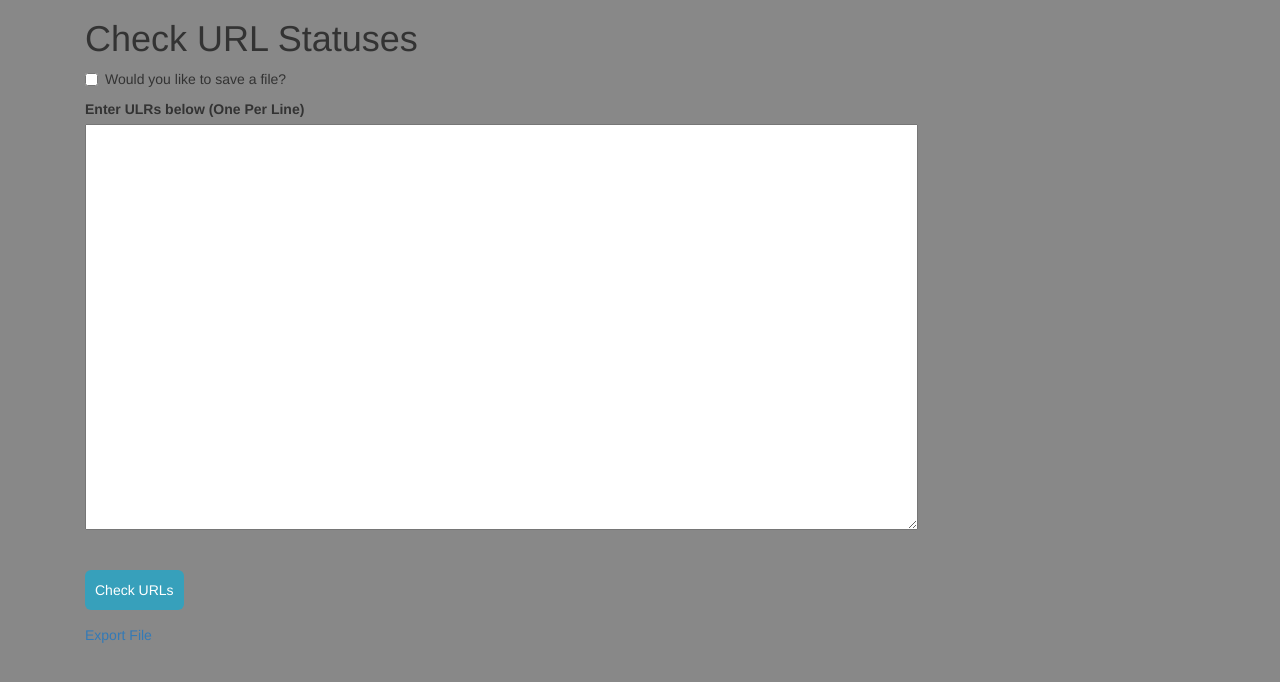
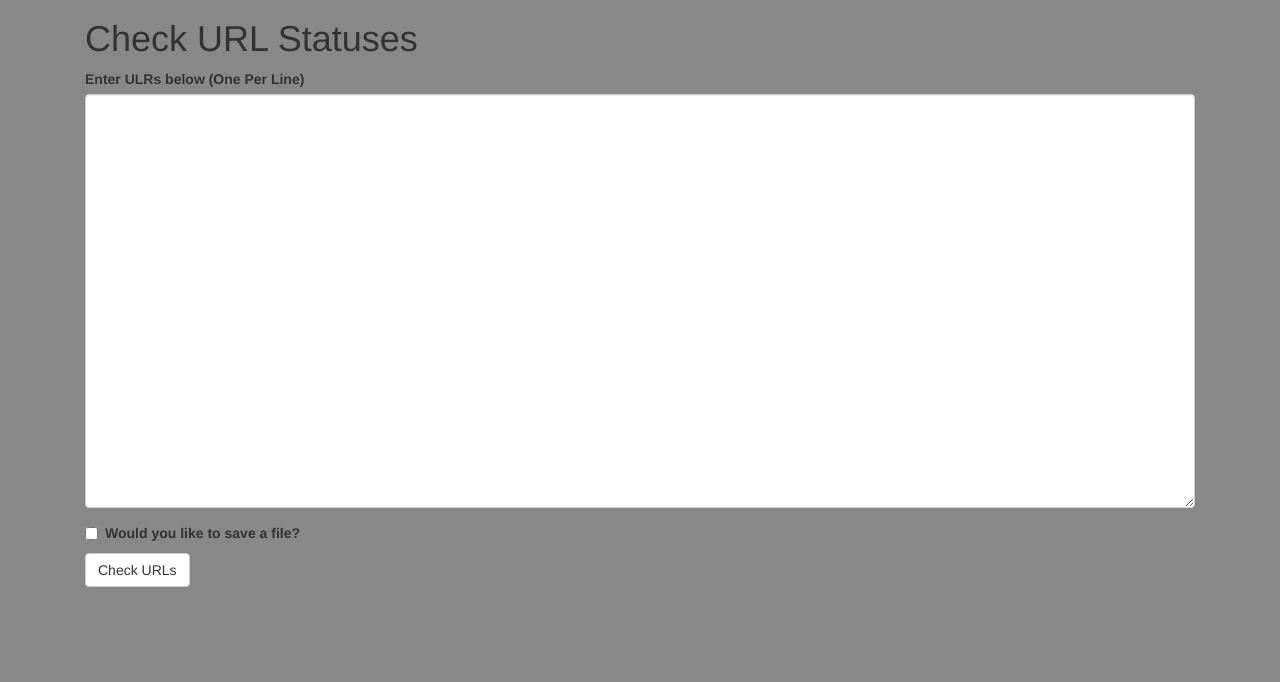
Before and after one commit to bigirishlion/URL-Status-Checker-PHP, a PHP site: page /url-status-checker.php in a window 1280 px wide. Shown: the part 51-733 px from the top of the page. Run offline with PHP 8.4, Linux system fonts and the light colour scheme; some libraries are stand-ins or nearby versions.

Commit message:
Added validation to the form
using bootstrap, I added a bunch of validation and made the save file
checkbox work

```diff
--- a/includes/styles.css
+++ b/includes/styles.css
@@ -1,6 +1,6 @@
 body {background: #888; padding: 50px 0 0;}
-input[type="submit"] { border:none; background: #37A0BB;color: #fff;padding: 10px; border-radius: 6px;}
 .sitename{display: none;}
+.export{display:none;}
 #returnHTML td{padding: 5px;}
 tr.code200{background: #3EA54F; color: #fff;}
 tr.code404{background: #9D6363; color:#fff;}
--- a/url-status-checker.php
+++ b/url-status-checker.php
@@ -24,28 +24,32 @@
       </div>
     </nav>
 <div class="container" class="row">
-	<div class="col-md-9">
+	<div class="col-md-12">
 <h1>Check URL Statuses</h1>
 <form method="post" fole="form">
+	<div class="form-group">
+			<label for="urls">Enter ULRs below (One Per Line)</label><br />
+			<textarea class="form-control" id="urls" name="urls" rows="20" cols="100"></textarea>
+	</div>
 	<div class="checkbox">
-			<label><input type="checkbox" name="SaveFile" id="SaveFile" />Would you like to save a file?</label>
+			<label><input type="checkbox" name="SaveFile" id="SaveFile" /><b>Would you like to save a file?</b></label>
 		</div>
 	<div class="form-group sitename">
 			<label for="siteName">Enter Your Site Name</label>
-			<input class="form-control" type="text" id="siteName" name="siteName" />
+			<div class="input-group">
+				<span class="input-group-addon">www.</span>
+				<input class="form-control" type="text" id="siteName" name="siteName" />
+				<span class="input-group-addon">.com</span>
+			</div>
 	</div>
-	<div class="form-group">
-			<label for="urls">Enter ULRs below (One Per Line)</label><br />
-			<textarea id="urls" name="urls" rows="20" cols="100"></textarea>
-	</div>
-	<br />
 	<div id="submit" class="form-group">
 		<input type="submit" value="Check URLs" name="submit" class="btn btn-default" />
 	</div>
+	<div class="errors"></div>
 </form>
 		<div id="counter"></div>
 		<div id="returnHTML"></div>
-		<div class="export"><a href="includes/export/url-checker-export.csv">Export File</a></div>
+		<div class="export"><a class="btn btn-primary" href="includes/export/url-checker-export.csv">Export File</a></div>
 </div>
 </div>
 <script type="text/javascript">
@@ -64,19 +68,41 @@
 	var siteName;
 	var urlIndex;
 	var saveFile;
+	var errors;
 
 	$('form').submit(function(event) {
+
+		errors = false;
 
 		var urls = $('#urls').val();
 		var showAllRedirect = $('#show_array').val();
 		siteName = $('#siteName').val();
-		saveFile = $('#SaveFile').val();
+		saveFile = 'off';
+		saveFile = ($('#SaveFile').is(':checked')) ? 'on' : 'off';
 
-		$('#submit').html('<img src="includes/images/loading.gif" style="width:250px;" />');
+		$('.form-group').removeClass('has-error');
 
-		// call ajax for each url
-		splitURL = urls.split('\n');
-		callAjax(splitURL);
+		if (urls == "") {
+			$('#urls').parent('.form-group').addClass('has-error');
+			$('.errors').html('<p>Please add URL(s)</p>');
+			errors = true;
+		}
+
+		if (saveFile == 'on') {
+			if(siteName == ''){
+				$('#siteName').parents('.form-group').addClass('has-error');
+				$('.errors').html('<p>Please add a Site Name</p>');
+				errors = true;
+			}
+		}
+
+		console.log(saveFile);
+		if (!errors) {
+			// call ajax for each url
+			$('#submit').html('<img src="includes/images/loading.gif" style="width:250px;" />');
+			splitURL = urls.split('\n');
+			callAjax(splitURL);
+		};
 		return false
 	});
 
@@ -87,7 +113,7 @@
 		var urls = urlArray;
 
 		$('#counter').append('<p><span class="num">'+ counter +'</span> files complete out of '+urlLength + '</p>');
-		$('#returnHTML').append('<table><tr><td>URL</td><td>Response</td><td># of Redirects</td><td>Errors</td></tr></table>');
+		$('#returnHTML').append('<table class="table table-bordered table-striped js-options-table"><tr><td>URL</td><td>Response</td><td># of Redirects</td><td>Errors</td></tr></table>');
 
 		function recursiveAjax(){
 			if (counter == 0) {
```
Also changed, not shown: includes/url-ajax-page.php (+10 -3 lines).
